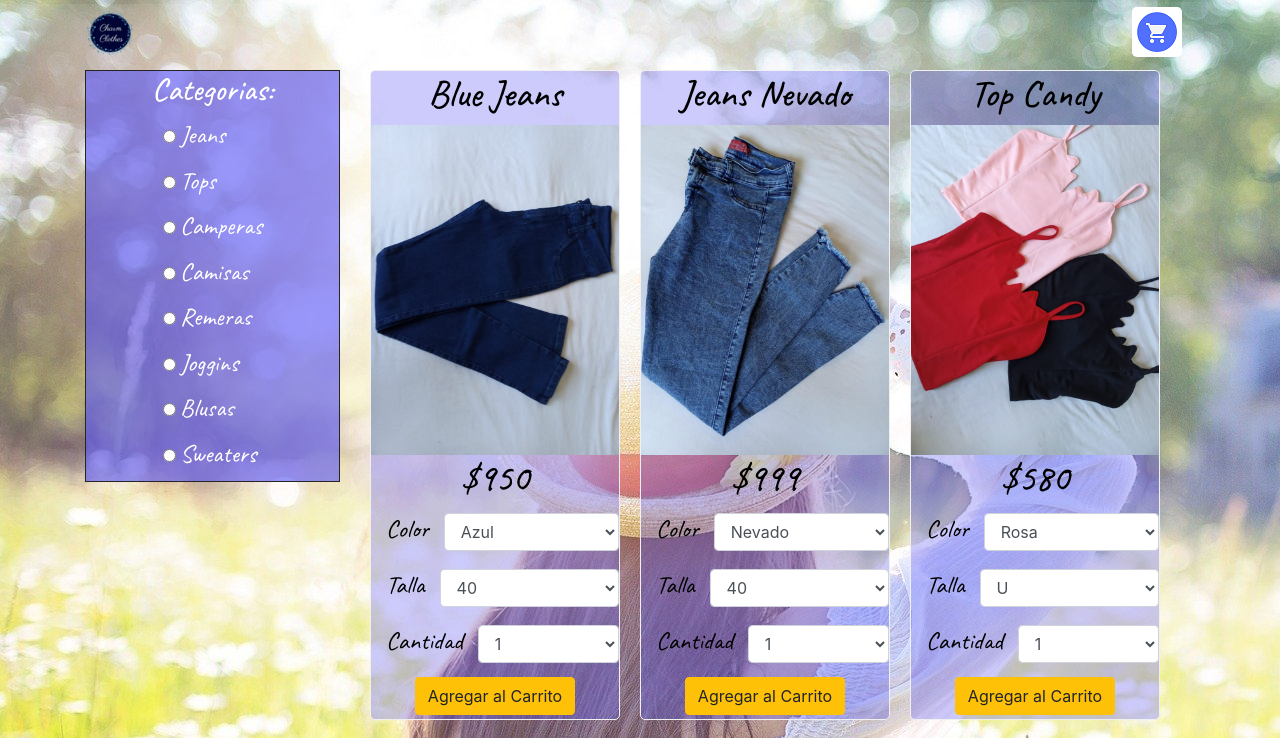
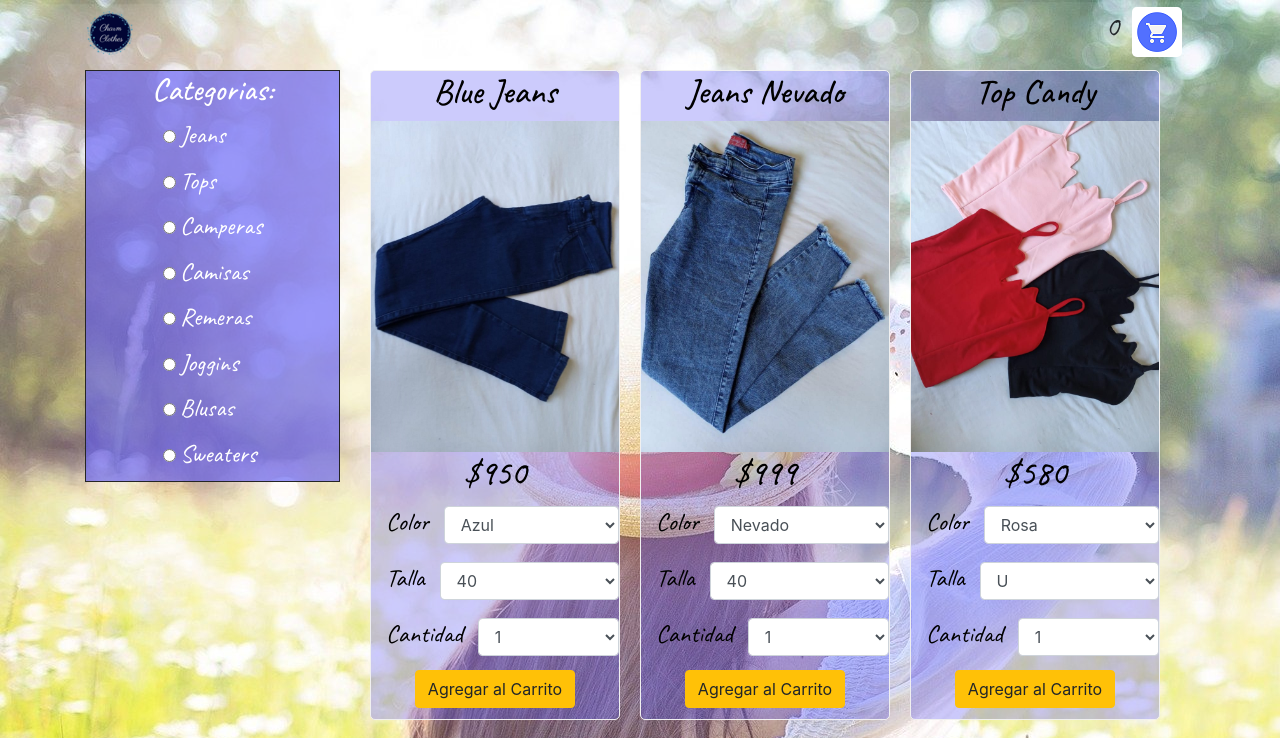
Before and after one commit to alejandromoises02/charmclothes, a plain HTML site: page index.html in a window 1280 px wide. Shown: the top 738 px of the page. Drawn offline with nearby package versions, Linux system fonts and the light colour scheme.

Commit message:
Carrito optimizado

```diff
--- a/css/styles.scss
+++ b/css/styles.scss
@@ -31,7 +31,21 @@ $Caveat: 'Caveat', cursive;
     display: flex;
     flex-direction: row;
     justify-content: space-between;
+
+    li{
+        display: flex;
+        flex-direction: row;
+        align-items: baseline;
+        p{
+            font-family: $Caveat;
+            text-align: center;
+            font-size: 30px;
+        }
+    }
+
+
 }
+
 
 
 
@@ -51,7 +65,7 @@ $Caveat: 'Caveat', cursive;
         margin-bottom: 20px;;
         margin-right: 20px;
         h2{
-            font-size: 38px;
+            font-size: 35px;
             color: black;
             font-family: $Caveat;
         }
--- a/index.html
+++ b/index.html
@@ -32,26 +32,8 @@
 
 <body>
     <div class="container">
-        <!--NAVBAR-->
-        <!--<nav class="navbar navbar-expand-lg navbar-light d-none d-lg-block">
-            <button class="navbar-toggler" type="button" data-toggle="collapse" data-target="#navbarSupportedContent" aria-controls="navbarSupportedContent" aria-expanded="false" aria-label="Toggle navigation">
-            <span class="navbar-toggler-icon"></span>
-            </button>
+        <nav>
 
-            <div class="collapse navbar-collapse" id="navbarSupportedContent">-->
-            <ul class="navbar-nav mr-auto barra">
-                <li class="nav-item">
-                <a class="nav-link ColorText" href="../index.html"><img src="img/logo.png" alt="charmclothes" class="img-fluid rounded-lg"></a>
-                </li>
-                <li class="nav-item">
-                    <button type="button"  class="btn" onclick=verCarrito()  data-toggle="modal" data-target="#modalCarrito">
-                        <img src="img/carrito.png" alt="carrito" class="img-fluid rounded-lg">
-                      </button>
-                <!--<a class="nav-link" id="carrito" href="#">Carrito</a>-->
-                </li>
-
-            </ul>
-            <!--</div>-->
         </nav>
         <!--FIN NAVBAR-->
 
--- a/js/main.js
+++ b/js/main.js
@@ -1,6 +1,7 @@
 ////////////////////DECLARACION DE VARIABLES////////////////////
 let data =[];
 let carrito =[];
+let cntdcarrito=0;
 let cate;
 let rd = false;
 
@@ -47,6 +48,7 @@ function cantidad(id){
 
 
 
+
 ////////////////////RENDER PRODUCTOS POR CATEGORIA Y JASON(AJAX)////////////////////
 function callbackJSON(resp, state){
     borrarElemento("#productos div");
@@ -81,12 +83,23 @@ $('input[type=radio][name=cat]').on('change', function() {
     $.ajax({url:"../data/productsJson.json", datatype:"json", success: callbackJSON})//Se toman los datos del Json para mostrar categoria
   });
 
+  function navbar(){
+    $("body div nav ul").remove();
+    $("body div nav").append("<ul class='navbar-nav mr-auto barra'><li class='nav-item'><a class='nav-link ColorText' href='../index.html'><img src='img/logo.png' alt='charmclothes' class='img-fluid rounded-lg'></a></li><li class='nav-item'><p>"+cntdcarrito+"</p><button type='button'  class='btn' onclick=verCarrito()  data-toggle='modal' data-target='#modalCarrito'><img src='img/carrito.png' alt='carrito' class='img-fluid rounded-lg'></button></li></ul>");
+
+  }
+
 ////////////////////READY////////////////////
 
   $( () => {
     rd = true;
     $.ajax({url:"../data/productsJson.json", datatype:"json", success: callbackJSON})//Se toman los datos del Json para mostrar destacados
-  })
+    navbar();
+    })
+
+
+
+
 
 
 ////////////////////AGREGAR AL CARRITO////////////////////
@@ -95,6 +108,8 @@ function agregarCarrito(id){
     let color = $(".color"+id).val();
     let talla = $(".talla"+id).val();
     let cntd = parseInt($("#cntd"+id).val());
+    cntdcarrito = cntdcarrito + cntd;
+    console.log(cntdcarrito);
     let precio;
     let nombre;
     data.forEach(item => {
@@ -115,7 +130,7 @@ function agregarCarrito(id){
     if(!flag){
         carrito.push(nuevoElemento);//si el producto NO esta en el carrito, se agrega
     }
-
+    navbar();
 }
 
 ////////////////////VER AL CARRITO////////////////////
@@ -141,9 +156,12 @@ function eliminarProducto(id){
     let result = id.split("+");//Se trae los datos del elemento a borrar
     for(const item of carrito){//Eliminar elemento
         if(item.id==result[0]&&item.color==result[1]&&item.talla==result[2]){//se consulta si coincide con los datos del elemento a borrar
+            cntdcarrito = cntdcarrito - item.cntd;
+            console.log(cntdcarrito);
             let i = carrito.indexOf(item);
             carrito.splice(i,1);//Eliminar elemento
         }
     verCarrito();//Render carrito
+    navbar();
     }
 }
```
Also changed, not shown: css/styles.css, 1 other file.
